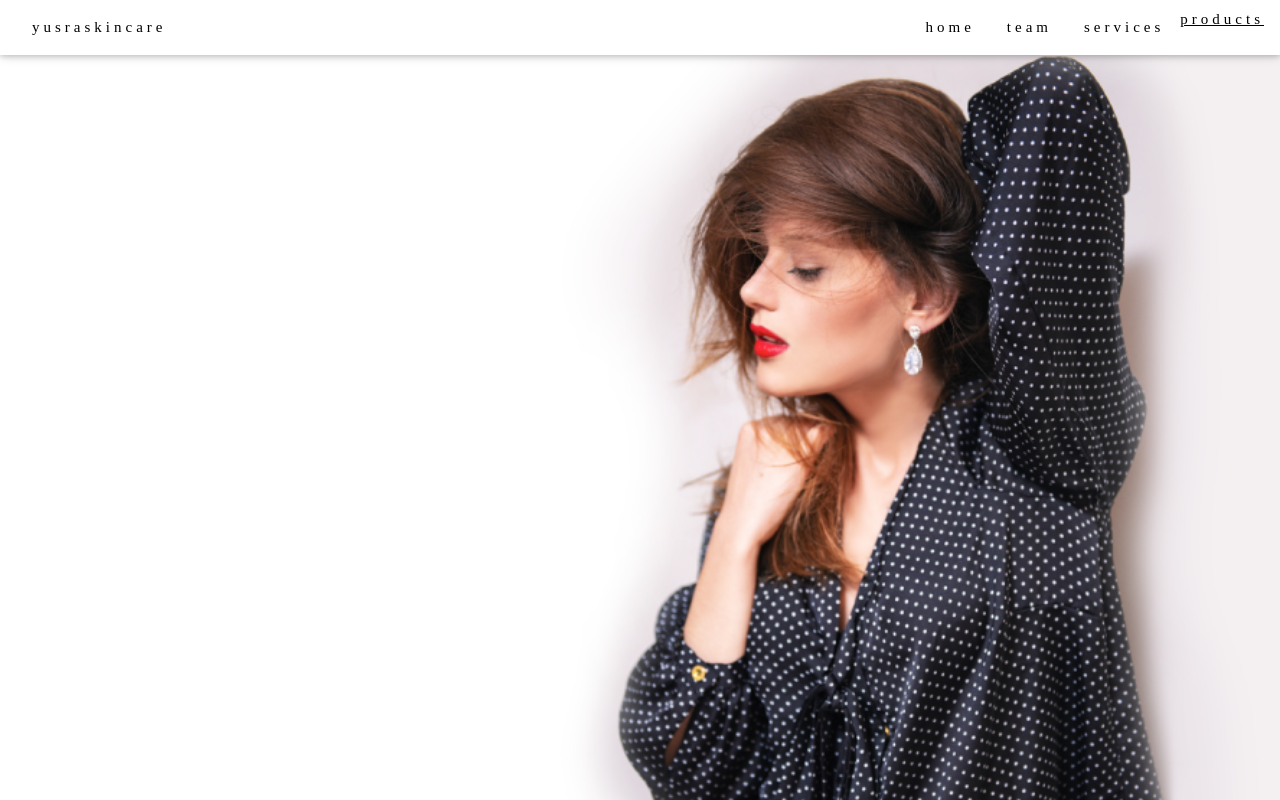
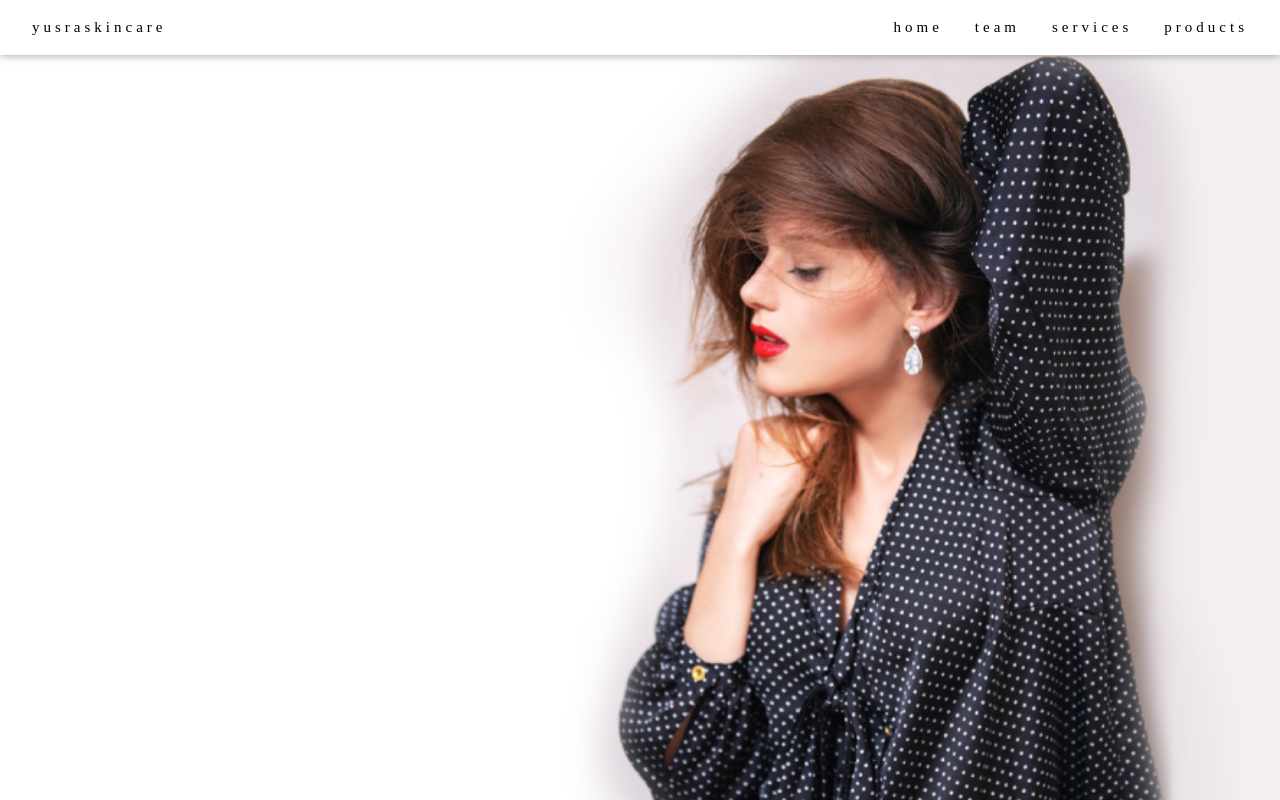
Before and after one commit to yusrafalmatabukar-web/yusraskincare, a plain HTML site: page products.html in a window 1280 px wide. Shown: the top 800 px of the page. Drawn offline with nearby package versions, Linux system fonts and the light colour scheme.

Commit message:
update first

```diff
--- a/products.html
+++ b/products.html
@@ -23,7 +23,7 @@ h1, h2, h3, h4, h5, h6 {
       <a href="index.html"class="w3-bar-item w3-button">home</a>
       <a href="team.html" class="w3-bar-item w3-button">team</a>
       <a href="services.html" class="w3-bar-item w3-button">services</a>
-      <a href="products.html" class="" >products</a>
+      <a href="products.html" class="w3-bar-item w3-button" >products</a>
     </div>
   </div>
 </div>
```
Also changed, not shown: index.html (+1 -1 lines), services.html (+1 -1 lines), team.html (+1 -1 lines).
